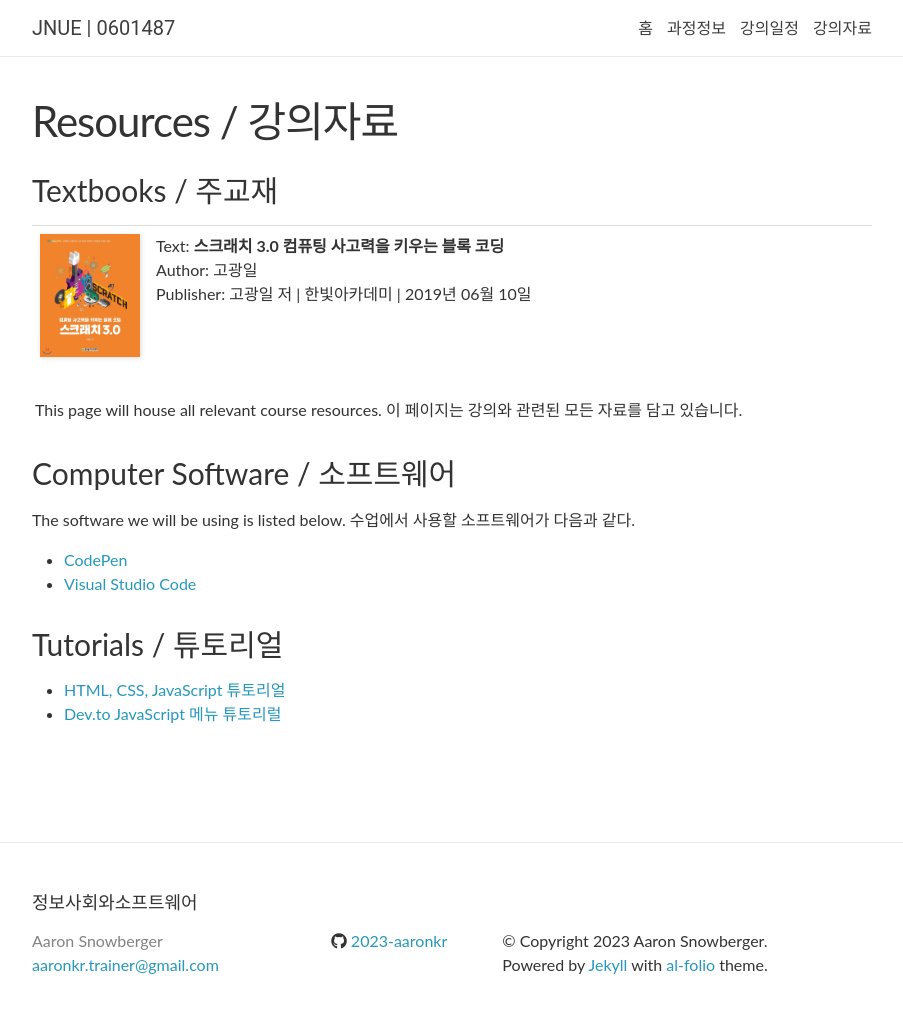
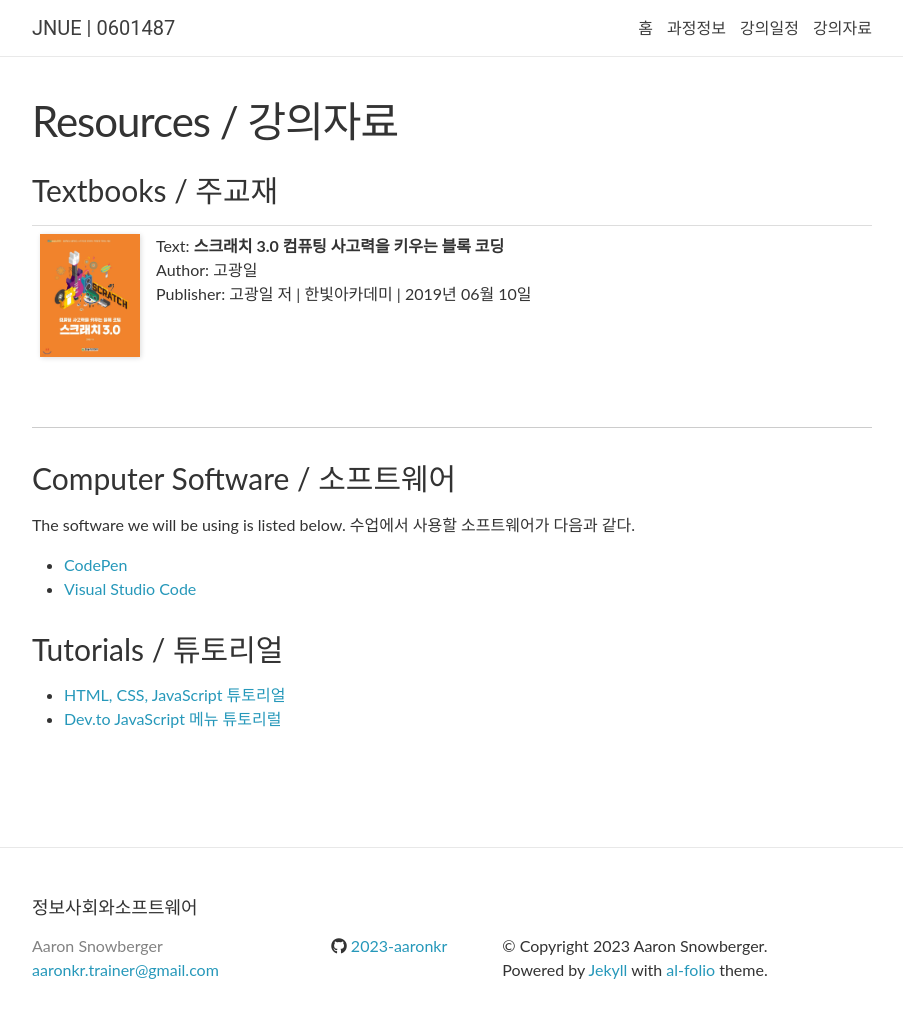
Before and after one commit to 2023-aaronkr/jnue-iss, a Jekyll site: the page built from _pages/resources.md, in a window 1280 px wide and 1043 px high. Shown: the top 1018 px of the window, without its empty margins (188-1091 px from the left). Built offline with Jekyll 4.4.1, drawn with Linux system fonts in a browser that asks for light colours; nearby versions of some CDN libraries; comment, search, counter and statistics services are not loaded.

Commit message:
Update resources

```diff
--- a/_pages/resources.md
+++ b/_pages/resources.md
@@ -4,7 +4,9 @@ title: Resources / 강의자료
 permalink: /resources/
 ---
 
-This page will house all relevant course resources. 이 페이지는 강의와 관련된 모든 자료를 담고 있습니다. |
+{:toc}
+
+---
 
 ### Computer Software / 소프트웨어
 
```
